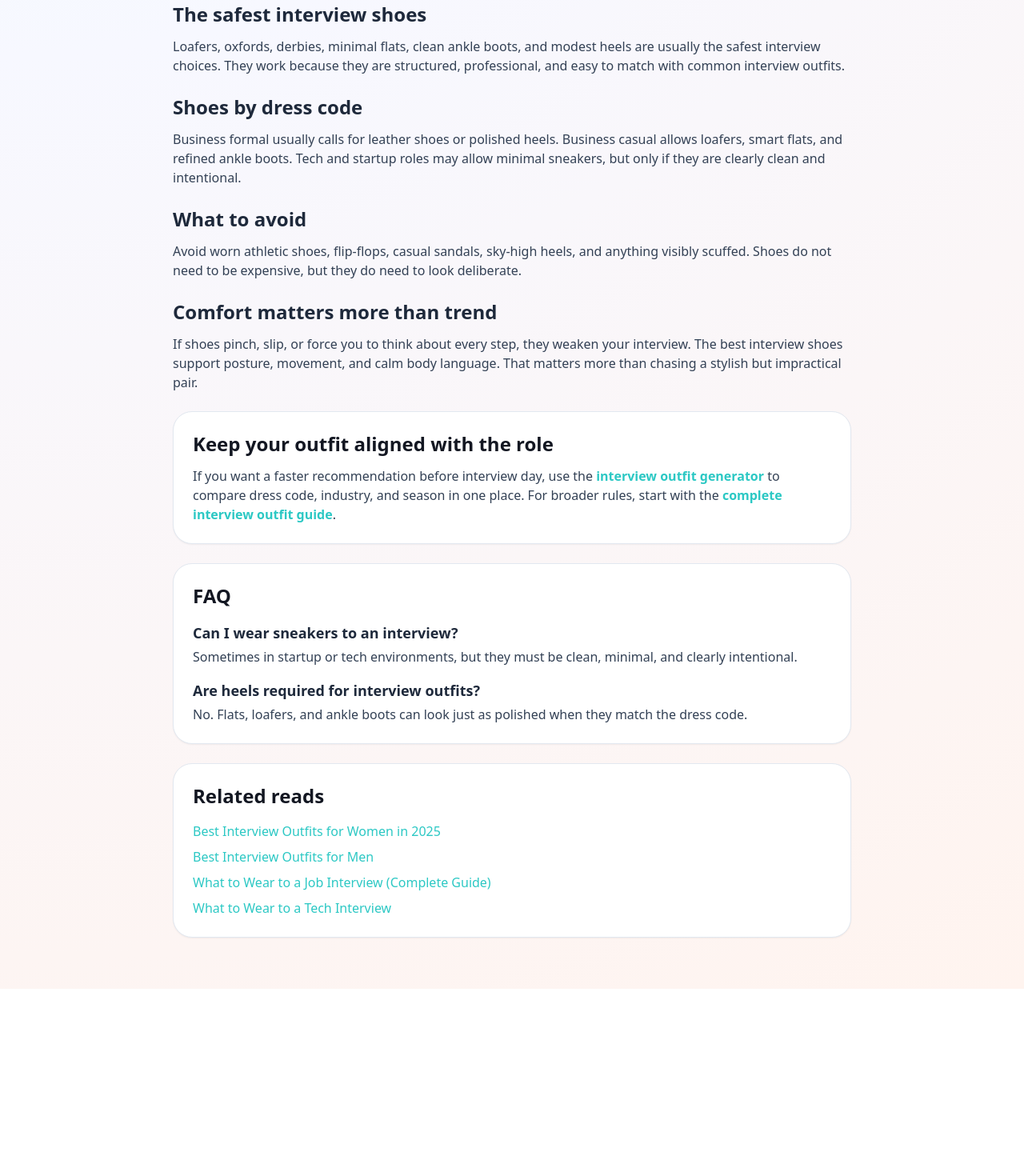
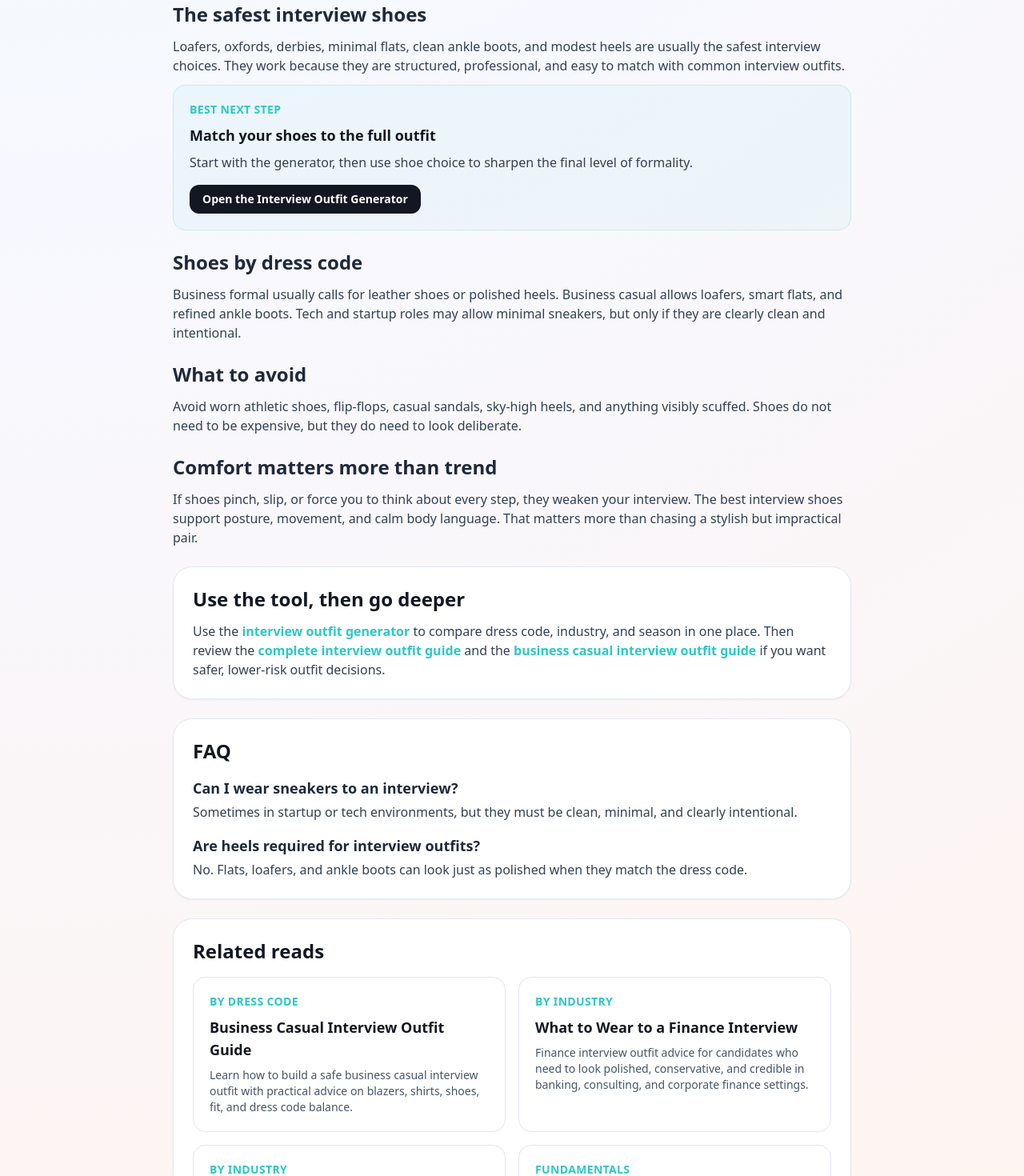
Before and after one commit to AOKA666/InterviewOutfit, a Next.js app: page /blog/best-shoes-for-an-interview in a window 1280 px wide. Shown: the part 1020-2490 px from the top of the page at 80% size. Before the commit the page ends 2256 px from the top, so only its background shows below. Built offline with nearby package versions, Linux system fonts and the light colour scheme.

Commit message:
Strengthen internal linking for new interview guides

```diff
--- a/app/blog/[slug]/page.tsx
+++ b/app/blog/[slug]/page.tsx
@@ -68,6 +68,100 @@ export function generateMetadata({ params }: { params: { slug: string } }): Meta
   };
 }
 
+const relatedPostMap: Record<string, string[]> = {
+  "business-casual-interview-outfit": [
+    "what-to-wear-to-an-interview",
+    "best-shoes-for-an-interview",
+    "startup-interview-outfit",
+    "finance-interview-outfit"
+  ],
+  "startup-interview-outfit": [
+    "tech-interview-outfit",
+    "can-you-wear-jeans-to-an-interview",
+    "business-casual-interview-outfit",
+    "what-to-wear-to-an-interview"
+  ],
+  "interview-outfit-summer": [
+    "interview-outfit-winter",
+    "best-shoes-for-an-interview",
+    "what-to-wear-to-an-interview",
+    "business-casual-interview-outfit"
+  ],
+  "interview-outfit-winter": [
+    "interview-outfit-summer",
+    "best-shoes-for-an-interview",
+    "what-to-wear-to-an-interview",
+    "finance-interview-outfit"
+  ],
+  "best-shoes-for-an-interview": [
+    "business-casual-interview-outfit",
+    "finance-interview-outfit",
+    "startup-interview-outfit",
+    "what-to-wear-to-an-interview"
+  ],
+  "can-you-wear-jeans-to-an-interview": [
+    "startup-interview-outfit",
+    "business-casual-interview-outfit",
+    "tech-interview-outfit",
+    "what-to-wear-to-an-interview"
+  ],
+  "finance-interview-outfit": [
+    "business-casual-interview-outfit",
+    "best-shoes-for-an-interview",
+    "what-to-wear-to-an-interview",
+    "interview-outfit-men"
+  ],
+  "interview-outfit-for-college-students": [
+    "what-to-wear-to-an-interview",
+    "business-casual-interview-outfit",
+    "best-shoes-for-an-interview",
+    "interview-outfit-women"
+  ]
+};
+
+const toolLinkMap: Record<string, { href: string; label: string; description: string }> = {
+  "business-casual-interview-outfit": {
+    href: "/interview-outfit-generator",
+    label: "Generate a business casual interview outfit",
+    description: "Use the generator to compare industry, season, and dress code before locking your outfit."
+  },
+  "startup-interview-outfit": {
+    href: "/interview-outfit-generator",
+    label: "Check your startup interview outfit",
+    description: "Compare startup, tech, and business casual expectations in one quick recommendation flow."
+  },
+  "interview-outfit-summer": {
+    href: "/interview-outfit-generator",
+    label: "Plan a summer interview outfit",
+    description: "Use the generator to balance season, industry, and formality without overthinking the heat."
+  },
+  "interview-outfit-winter": {
+    href: "/interview-outfit-generator",
+    label: "Plan a winter interview outfit",
+    description: "Get a practical recommendation that accounts for weather and interview dress code together."
+  },
+  "best-shoes-for-an-interview": {
+    href: "/interview-outfit-generator",
+    label: "Match your shoes to the full outfit",
+    description: "Start with the generator, then use shoe choice to sharpen the final level of formality."
+  },
+  "can-you-wear-jeans-to-an-interview": {
+    href: "/interview-outfit-generator",
+    label: "Check if your interview setting allows jeans",
+    description: "Use the generator to compare startup, tech, and formal settings before gambling on denim."
+  },
+  "finance-interview-outfit": {
+    href: "/interview-outfit-generator",
+    label: "Build a safer finance interview outfit",
+    description: "Use the tool when you want a more conservative recommendation for formal industries."
+  },
+  "interview-outfit-for-college-students": {
+    href: "/interview-outfit-generator",
+    label: "Generate a low-risk student interview outfit",
+    description: "Use the generator to get a practical starting point for internships, campus recruiting, and first-job interviews."
+  }
+};
+
 export default function BlogDynamicArticlePage({ params }: { params: { slug: string } }) {
   const post = getPostBySlug(params.slug);
 
@@ -75,7 +169,12 @@ export default function BlogDynamicArticlePage({ params }: { params: { slug: str
     return null;
   }
 
-  const relatedPosts = blogPosts.filter((entry) => entry.slug !== post.slug).slice(0, 4);
+  const relatedPosts = (relatedPostMap[post.slug] ?? [])
+    .map((slug) => getPostBySlug(slug))
+    .filter((entry): entry is NonNullable<typeof entry> => Boolean(entry))
+    .slice(0, 4);
+
+  const toolLink = toolLinkMap[post.slug];
 
   const articleSchema = buildBlogPostingSchema({
     title: post.title,
@@ -118,25 +217,42 @@ export default function BlogDynamicArticlePage({ params }: { params: { slug: str
 
       <p className="text-lg leading-8 text-slate-700">{post.intro}</p>
 
-      {post.sections.map((section) => (
+      {post.sections.map((section, index) => (
         <section key={section.title} className="space-y-3">
           <h2 className="text-2xl font-semibold text-slate-800">{section.title}</h2>
           <p className="text-slate-700">{section.body}</p>
+          {index === 0 && toolLink ? (
+            <div className="rounded-2xl border border-cyan/20 bg-cyan/5 p-5">
+              <p className="text-sm font-semibold uppercase tracking-wide text-cyan">Best next step</p>
+              <h3 className="mt-2 text-lg font-semibold text-ink">{toolLink.label}</h3>
+              <p className="mt-2 text-slate-700">{toolLink.description}</p>
+              <Link
+                href={toolLink.href}
+                className="mt-4 inline-block rounded-xl bg-ink px-4 py-2 text-sm font-semibold text-white hover:bg-slate-800"
+              >
+                Open the Interview Outfit Generator
+              </Link>
+            </div>
+          ) : null}
         </section>
       ))}
 
       <section className="rounded-3xl border border-slate-200 bg-white p-6 shadow-sm">
-        <h2 className="text-2xl font-semibold text-ink">Keep your outfit aligned with the role</h2>
+        <h2 className="text-2xl font-semibold text-ink">Use the tool, then go deeper</h2>
         <p className="mt-3 text-slate-700">
-          If you want a faster recommendation before interview day, use the{" "}
+          Use the{" "}
           <Link href="/interview-outfit-generator" className="font-semibold text-cyan underline-offset-4 hover:underline">
             interview outfit generator
           </Link>{" "}
-          to compare dress code, industry, and season in one place. For broader rules, start with the{" "}
+          to compare dress code, industry, and season in one place. Then review the{" "}
           <Link href="/blog/what-to-wear-to-an-interview" className="font-semibold text-cyan underline-offset-4 hover:underline">
             complete interview outfit guide
-          </Link>
-          .
+          </Link>{" "}
+          and the{" "}
+          <Link href="/blog/business-casual-interview-outfit" className="font-semibold text-cyan underline-offset-4 hover:underline">
+            business casual interview outfit guide
+          </Link>{" "}
+          if you want safer, lower-risk outfit decisions.
         </p>
       </section>
 
@@ -152,15 +268,19 @@ export default function BlogDynamicArticlePage({ params }: { params: { slug: str
 
       <section className="rounded-3xl border border-slate-200 bg-white p-6 shadow-sm">
         <h2 className="text-2xl font-semibold text-ink">Related reads</h2>
-        <ul className="mt-4 space-y-2 text-slate-700">
+        <div className="mt-4 grid gap-4 md:grid-cols-2">
           {relatedPosts.map((relatedPost) => (
-            <li key={relatedPost.slug}>
-              <Link href={`/blog/${relatedPost.slug}`} className="text-cyan underline-offset-4 hover:underline">
-                {relatedPost.title}
-              </Link>
-            </li>
+            <Link
+              key={relatedPost.slug}
+              href={`/blog/${relatedPost.slug}`}
+              className="rounded-2xl border border-slate-200 p-5 transition hover:border-slate-300"
+            >
+              <p className="text-sm font-semibold uppercase tracking-wide text-cyan">{relatedPost.category}</p>
+              <h3 className="mt-2 text-lg font-semibold text-ink">{relatedPost.title}</h3>
+              <p className="mt-2 text-sm text-slate-600">{relatedPost.description}</p>
+            </Link>
           ))}
-        </ul>
+        </div>
       </section>
     </main>
   );
```
